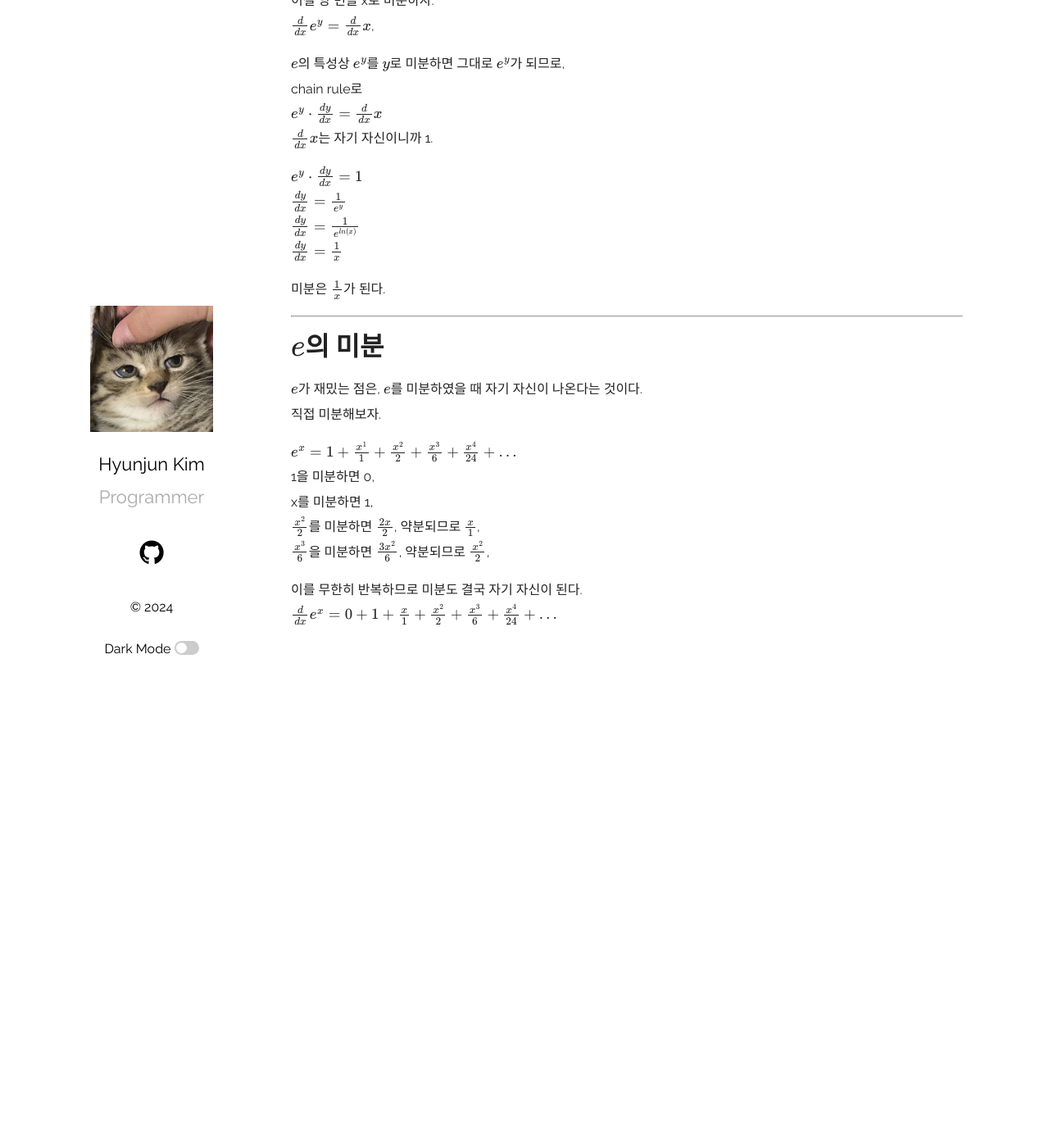
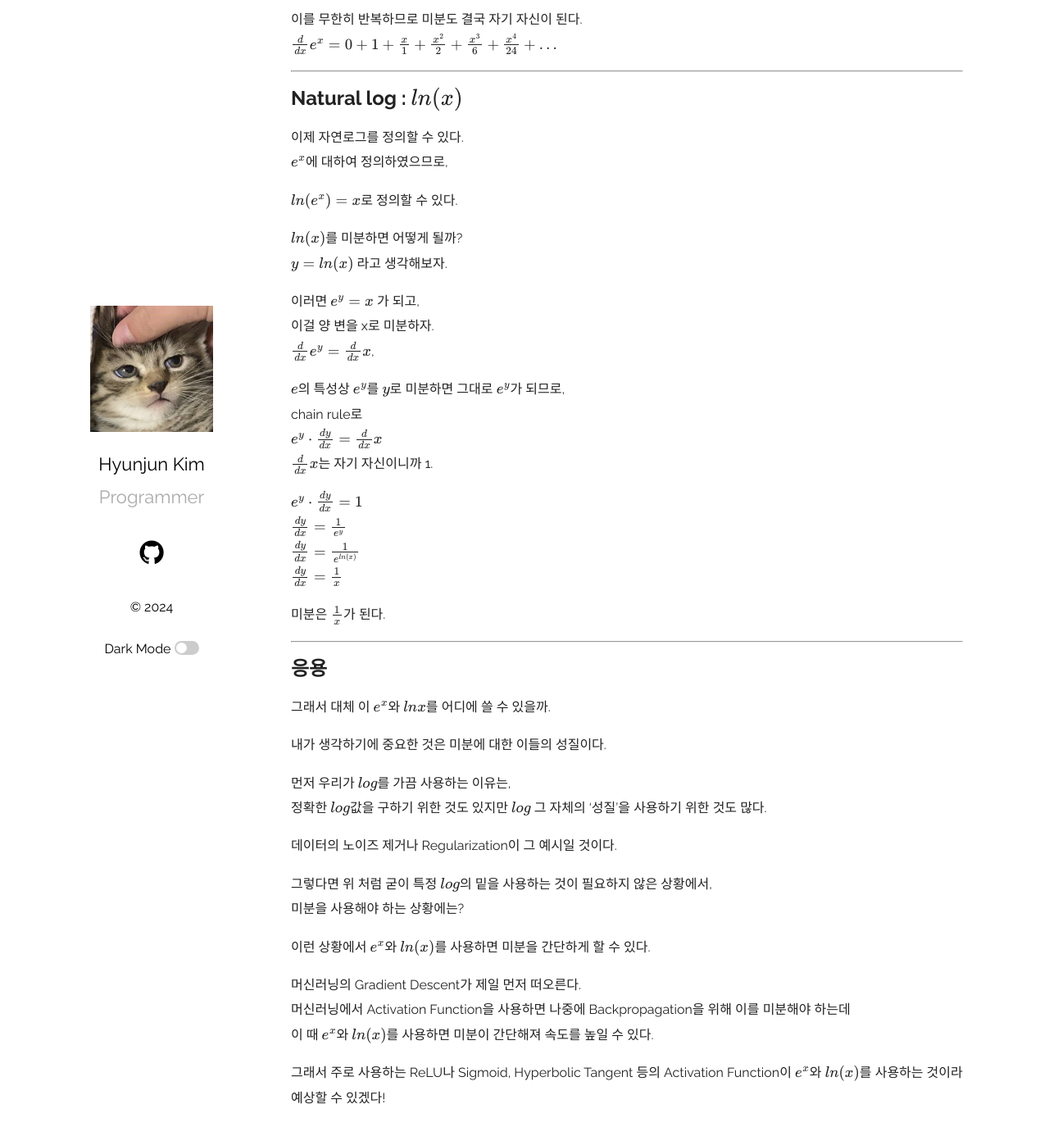
Before and after one commit to Ria9993/Ria9993.github.io, a Jekyll site: the page built from _posts/2024-02-27-constant-e.md, in a window 1280 px wide and 1400 px high, scrolled down 10474 px. Shown: the top 1386 px of the window at 82% size. Built offline with Jekyll 4.4.1, drawn with Linux system fonts in a browser that asks for light colours; formulas are drawn with MathJax 3; comment, search, counter and statistics services are not loaded; before the commit the page ends 11285 px from its top, so only the background shows below that; some of the changed text lies outside the part shown.

Commit message:
Update Posts

```diff
--- a/_posts/2024-02-27-constant-e.md
+++ b/_posts/2024-02-27-constant-e.md
@@ -358,6 +358,22 @@ $\frac{x^5}{120}$ 일 것이다.
 다시 속도함수가 될 것이다.
 
 ***
+# $e$의 미분
+$e$가 재밌는 점은, $e$를 미분하였을 때 자기 자신이 나온다는 것이다.
+직접 미분해보자.
+
+$ e^x = 1 + \frac{x^1}{1} + \frac{x^2}{2} + \frac{x^3}{6} + \frac{x^4}{24} + ... $
+1을 미분하면 0,
+x를 미분하면 1,
+$\frac{x^2}{2}$를 미분하면 $\frac{2x}{2}$, 약분되므로 $\frac{x}{1}$,
+$\frac{x^3}{6}$을 미분하면 $\frac{3x^2}{6}$, 약분되므로 $\frac{x^2}{2}$,
+
+이를 무한히 반복하므로 미분도 결국 자기 자신이 된다.
+$
+\frac{d}{dx} e^x = 0 + 1 + \frac{x}{1} + \frac{x^2}{2} + \frac{x^3}{6} + \frac{x^4}{24} + ...
+$
+
+***
 ## Natural log : $ln(x)$
 이제 자연로그를 정의할 수 있다.
 $e^x$에 대하여 정의하였으므로,
@@ -384,17 +400,23 @@ $\frac{dy}{dx} = \frac{1}{x}$
 미분은 $\frac{1}{x}$가 된다.
 
 ***
-# $e$의 미분
-$e$가 재밌는 점은, $e$를 미분하였을 때 자기 자신이 나온다는 것이다.
-직접 미분해보자.
+## 응용
+그래서 대체 이 $e^x$와 $ln{x}$를 어디에 쓸 수 있을까.
 
-$ e^x = 1 + \frac{x^1}{1} + \frac{x^2}{2} + \frac{x^3}{6} + \frac{x^4}{24} + ... $
-1을 미분하면 0,
-x를 미분하면 1,
-$\frac{x^2}{2}$를 미분하면 $\frac{2x}{2}$, 약분되므로 $\frac{x}{1}$,
-$\frac{x^3}{6}$을 미분하면 $\frac{3x^2}{6}$, 약분되므로 $\frac{x^2}{2}$,
+내가 생각하기에 중요한 것은 미분에 대한 이들의 성질이다.
 
-이를 무한히 반복하므로 미분도 결국 자기 자신이 된다.
-$
-\frac{d}{dx} e^x = 0 + 1 + \frac{x}{1} + \frac{x^2}{2} + \frac{x^3}{6} + \frac{x^4}{24} + ...
-$
+먼저 우리가 $log$를 가끔 사용하는 이유는,
+정확한 $log$값을 구하기 위한 것도 있지만 $log$ 그 자체의 '성질'을 사용하기 위한 것도 많다.
+
+데이터의 노이즈 제거나 Regularization이 그 예시일 것이다.
+
+그렇다면 위 처럼 굳이 특정 $log$의 밑을 사용하는 것이 필요하지 않은 상황에서,
+미분을 사용해야 하는 상황에는?
+
+이런 상황에서 $e^x$와 $ln(x)$를 사용하면 미분을 간단하게 할 수 있다.
+
+머신러닝의 Gradient Descent가 제일 먼저 떠오른다.
+머신러닝에서 Activation Function을 사용하면 나중에 Backpropagation을 위해 이를 미분해야 하는데
+이 때 $e^x$와 $ln(x)$를 사용하면 미분이 간단해져 속도를 높일 수 있다.
+
+그래서 주로 사용하는 ReLU나 Sigmoid, Hyperbolic Tangent 등의 Activation Function이 $e^x$와 $ln(x)$를 사용하는 것이라 예상할 수 있겠다!
```
Also changed, not shown: other parts of _posts/2024-02-27-constant-e.md (+1 -1 lines), _posts/2023-05-13-gpu-memorycopy.md (+0 -1 lines), _posts/2024-03-05-Jacobsthal-sequence.md (+1 -1 lines), 1 other file.
